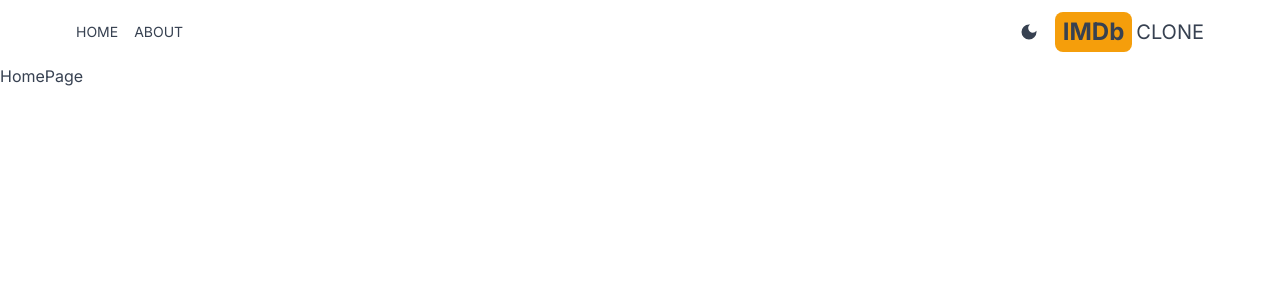
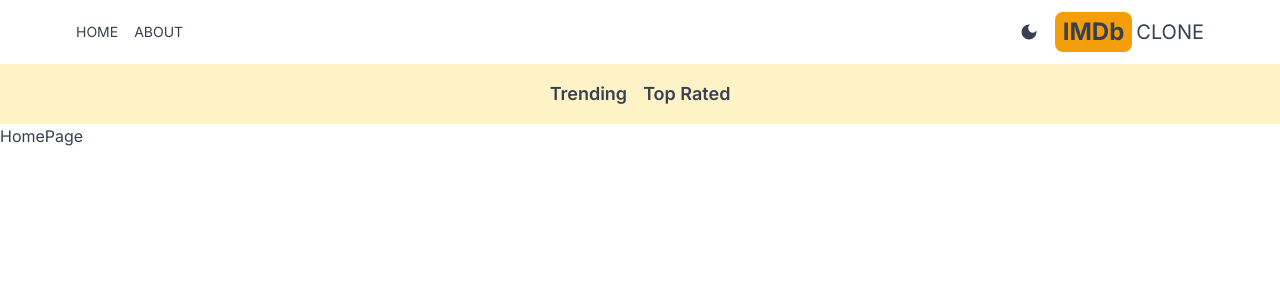
Before and after one commit to usama387/Next-Js-14-imdb, a Next.js app: page / in a window 1280 px wide. Shown: the top 300 px of the page. Built offline with nearby package versions, Linux system fonts and the light colour scheme.

Commit message:
Created Navbar Component with 1 child and dynamic styles and ai end points

```diff
--- a/src/app/layout.js
+++ b/src/app/layout.jsx
@@ -2,6 +2,7 @@
 import "./globals.css";
 import Header from "@/components/Header";
 import Providers from "./Providers";
+import Navbar from "@/components/Navbar";
 
 const inter = Inter({ subsets: ["latin"] });
 
@@ -16,6 +17,7 @@
       <body className={inter.className}>
         <Providers>
           <Header />
+          <Navbar />
           {children}
         </Providers>
       </body>
--- /dev/null
+++ b/src/components/Navbar.jsx
@@ -0,0 +1,13 @@
+import React from 'react'
+import NavbarItem from './NavbarItem';
+
+const Navbar = () => {
+  return (
+    <div className="flex dark:bg-gray-600 bg-amber-100 p-4 lg:text-lg justify-center gap-4">
+        <NavbarItem title="Trending" param="fetchTrending" />
+        <NavbarItem title="Top Rated" param="fetchTopRated" />
+    </div>
+  )
+}
+
+export default Navbar;
--- /dev/null
+++ b/src/components/NavbarItem.jsx
@@ -0,0 +1,30 @@
+"use client";
+import React from "react";
+import Link from "next/link";
+import { useSearchParams } from "next/navigation";
+
+const NavbarItem = ({ title, param }) => {
+  //   A hook from ext.js that allows you to access the URL
+  const searchPrams = useSearchParams();
+
+  //   A variable to store our current page name
+  const genre = searchPrams.get("genre");
+
+  return (
+    <div>
+      {/* The link renders a dynamic url from tmdb and i also have dynamic styling on hovering the links */}
+      <Link
+        href={`/?genre=${param}`}
+        className={`hover:text-amber-600 font-semibold ${
+          genre === param
+            ? "underline underline-offset-8 decoration-4 decoration-amber-500 rounded-lg"
+            : ""
+        } `}
+      >
+        {title}
+      </Link>
+    </div>
+  );
+};
+
+export default NavbarItem;
```
Also changed, not shown: src/app/page.jsx (renamed from src/app/page.js).
